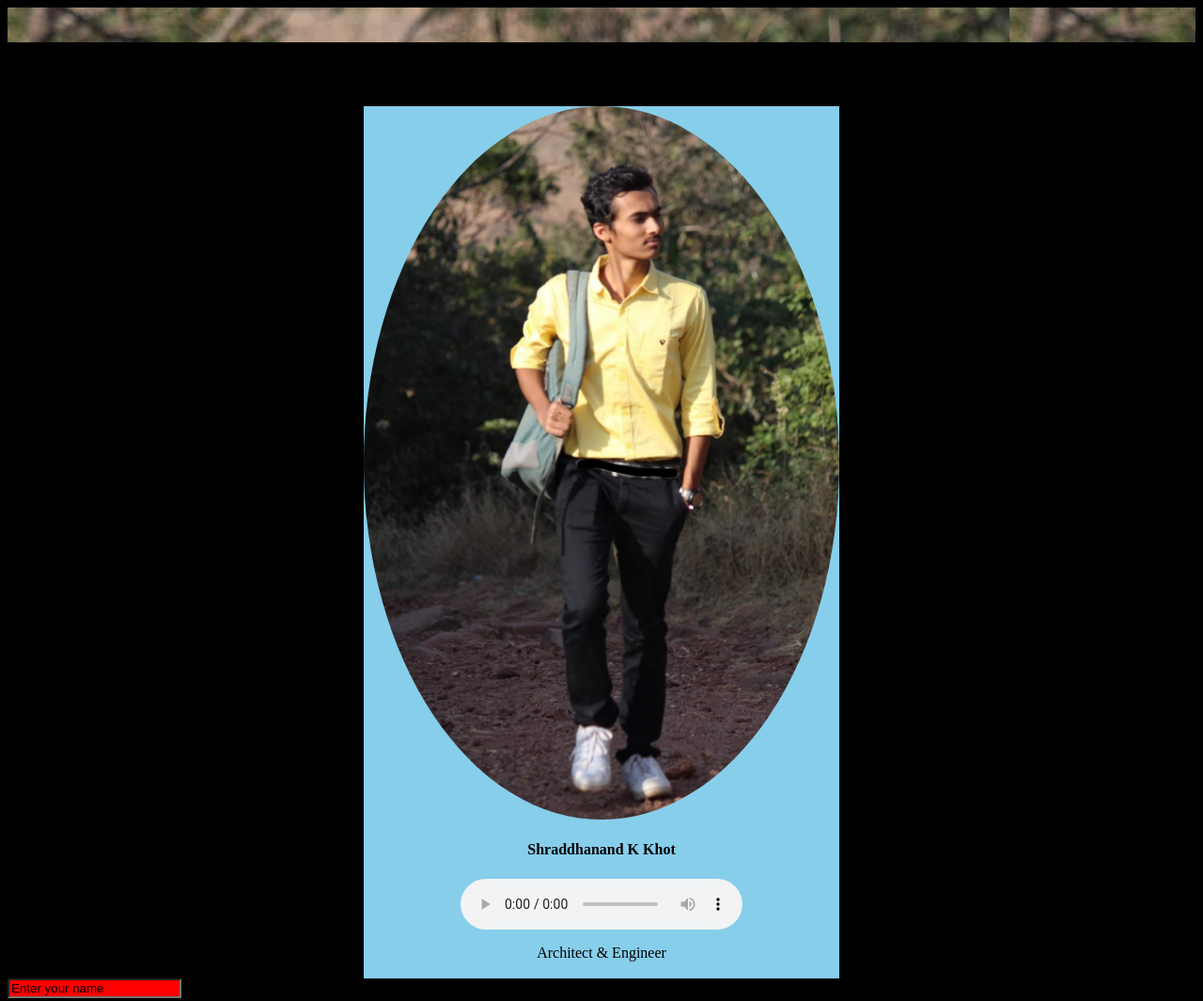
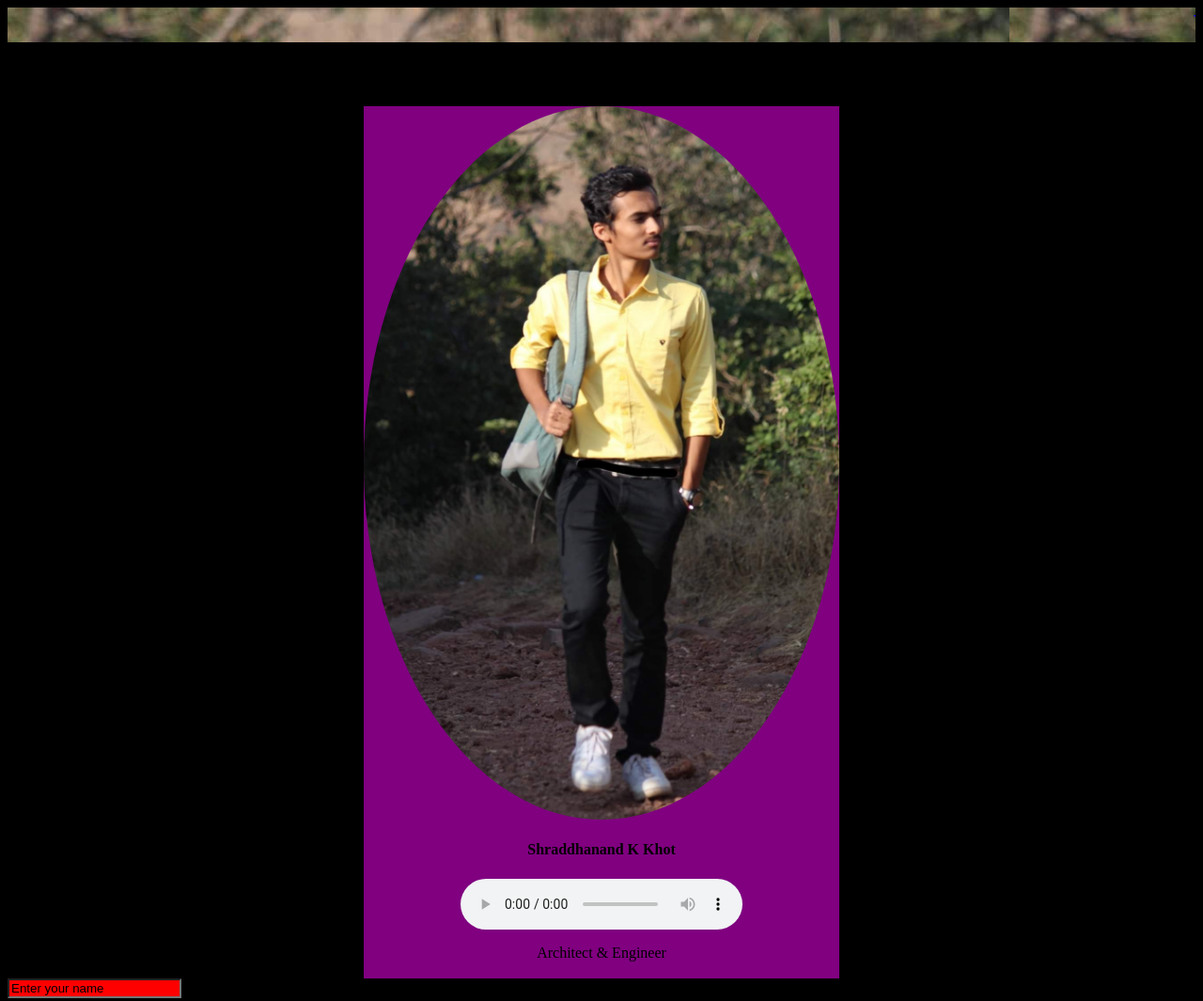
Before and after one commit to ShraddhanandKK/HBDPallavi, a plain HTML site: page index.html in a window 1280 px wide. Shown: the whole page at 94% size. Drawn offline with Linux system fonts and the light colour scheme.

Commit message:
Update index.html

```diff
--- a/index.html
+++ b/index.html
@@ -21,7 +21,7 @@
   box-shadow: 0 4px 8px 0 rgba(0,0,0,0.2);
   transition: 0.3s;
   width: 40%;
-   background-color:skyblue;
+   background-color:purple;
 }
 
 .card:hover {
```
